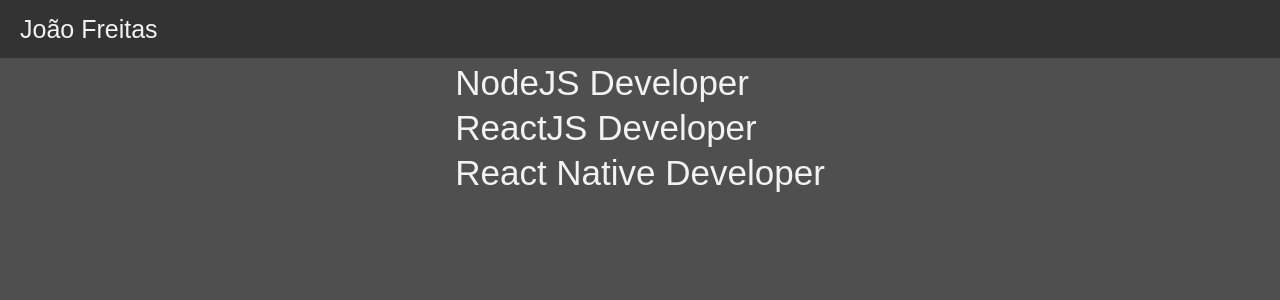
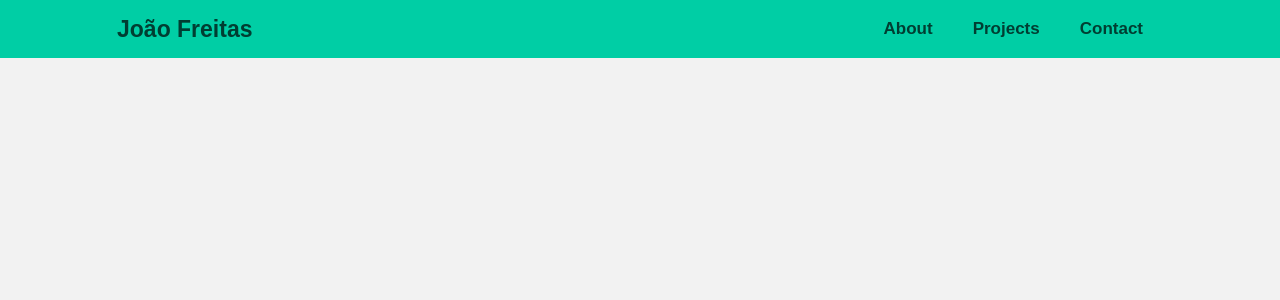
Before and after one commit to jp-freitas/Portifolio, a Next.js app: page / in a window 1280 px wide. Shown: the top 300 px of the page. Built offline with nearby package versions, Linux system fonts and the light colour scheme.

Commit message:
Making the navbar

```diff
--- a/src/pages/index.tsx
+++ b/src/pages/index.tsx
@@ -1,23 +1,28 @@
-import {  Header, NavLogo, LogoText, NavActions, Main, Container, MainText } from '../styles/pages/Home';
+import {
+  Header,
+  ContainerHeader,
+  NavLogo,
+  LogoText,
+  NavActions,
+  NavText
+} from '../styles/pages/Home';
 
 export default function Home() {
   return (
     <>
       <Header>
-        <NavLogo>
-          <LogoText>João Freitas</LogoText>
-        </NavLogo>
-        <NavActions>
+        <ContainerHeader>
+          <NavLogo>
+            <LogoText>João Freitas</LogoText>
+          </NavLogo>
+          <NavActions>
+            <NavText href="#">About</NavText>
+            <NavText href="#">Projects</NavText>
+            <NavText href="#">Contact</NavText>
+          </NavActions>
+        </ContainerHeader>
+      </Header>
 
-        </NavActions>
-      </Header>
-      <Main>
-        <Container>
-          <MainText>NodeJS Developer</MainText>
-          <MainText>ReactJS Developer</MainText>
-          <MainText>React Native Developer</MainText>
-        </Container>
-      </Main>
     </>
   );
 }
--- a/src/styles/GlobalStyle.ts
+++ b/src/styles/GlobalStyle.ts
@@ -8,8 +8,9 @@
   }
 
   body {
-    background: #4F4F4F;
-    font-family: Arial, Helvetica, sans-serif;
+    height: 100%;
+    background: #F2F2F2;
+    font-family: Montserrat, FiraCode, sans-serif;
     text-rendering: optimizeLegibility !important;
     -webkit-font-smoothing: antialiased !important;
   }
--- a/src/styles/pages/Home.ts
+++ b/src/styles/pages/Home.ts
@@ -1,38 +1,45 @@
 import styled from 'styled-components';
 
 export const Header = styled.div`
-  background: #333333;
   height: 58px;
-  width: 100%;
+  background: #00CEA5;
+`;
+
+export const ContainerHeader = styled.div`
+  max-width: 1100px;
+  margin: 0 auto;
+  height: 100%;
+  padding: 0 27px;
+
   display: flex;
   flex-direction: row;
   align-items: center;
-  justify-content: flex-start;
-`;
-
-export const NavLogo = styled.div``;
-
-export const LogoText = styled.p`
-  color: #F2F2F2;
-  font-size: 25px;
-  padding-left: 20px;
-`;
-
-export const NavActions = styled.div``;
-
-export const Main = styled.div`
-  display: flex;
-  flex-direction: column;
-  align-items: center;
-  justify-contrent: center;
-`;
-
-export const Container = styled.div`
+  justify-content: space-between;
 
 `;
 
-export const MainText = styled.p`
-  color: #F2F2F2;
-  font-size: 35px;
-  margin: 5px;
+export const NavLogo = styled.div`
+
 `;
+
+export const LogoText = styled.p`
+  color: #003E32;
+  font-size: 23px;
+  font-weight: bold;
+`;
+
+export const NavActions = styled.div`
+
+`;
+
+export const NavText = styled.a`
+  color: #003E32;
+  font-size: 17px;
+  margin: 20px;
+  text-decoration: none;
+  font-weight: bold;
+
+  :hover {
+    color: #E80072;
+  }
+`;
```
